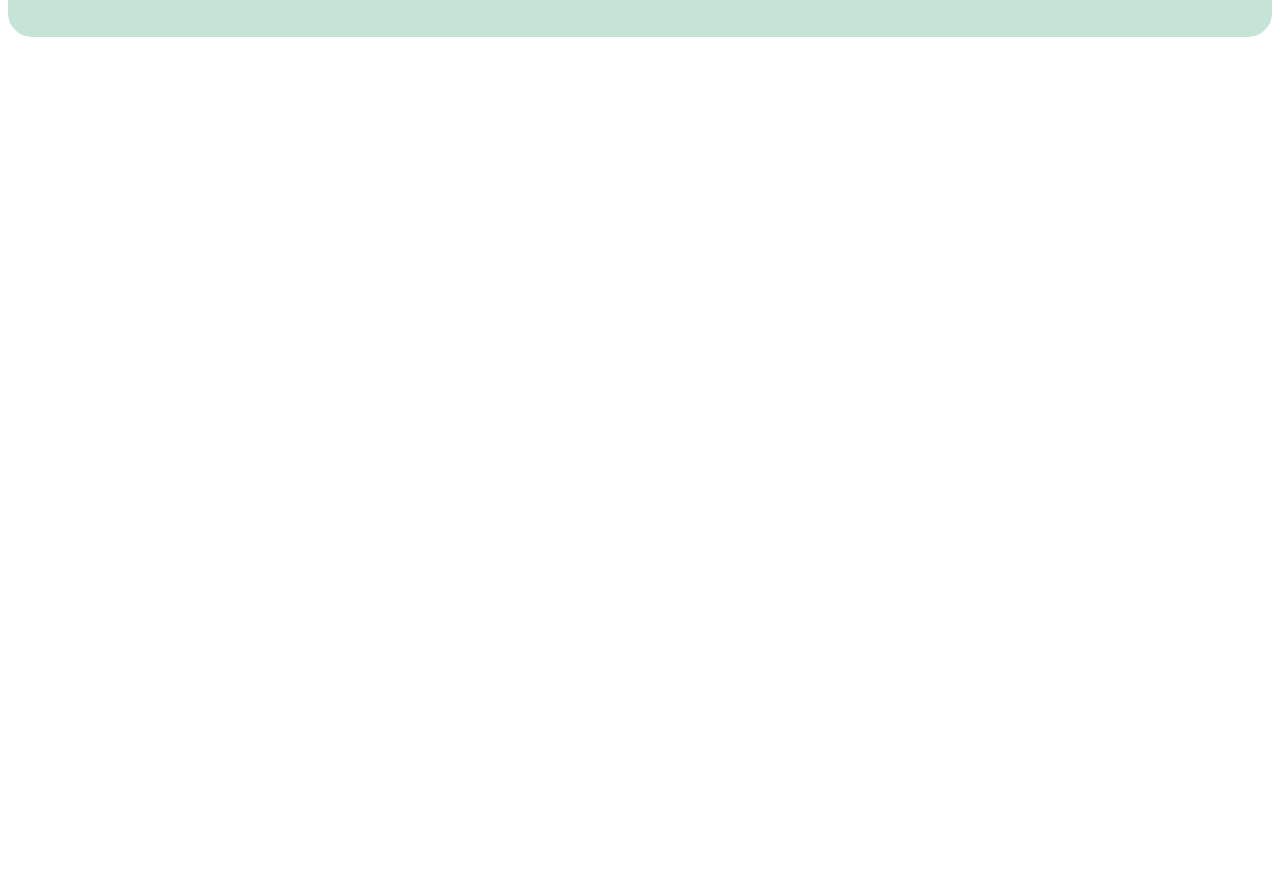
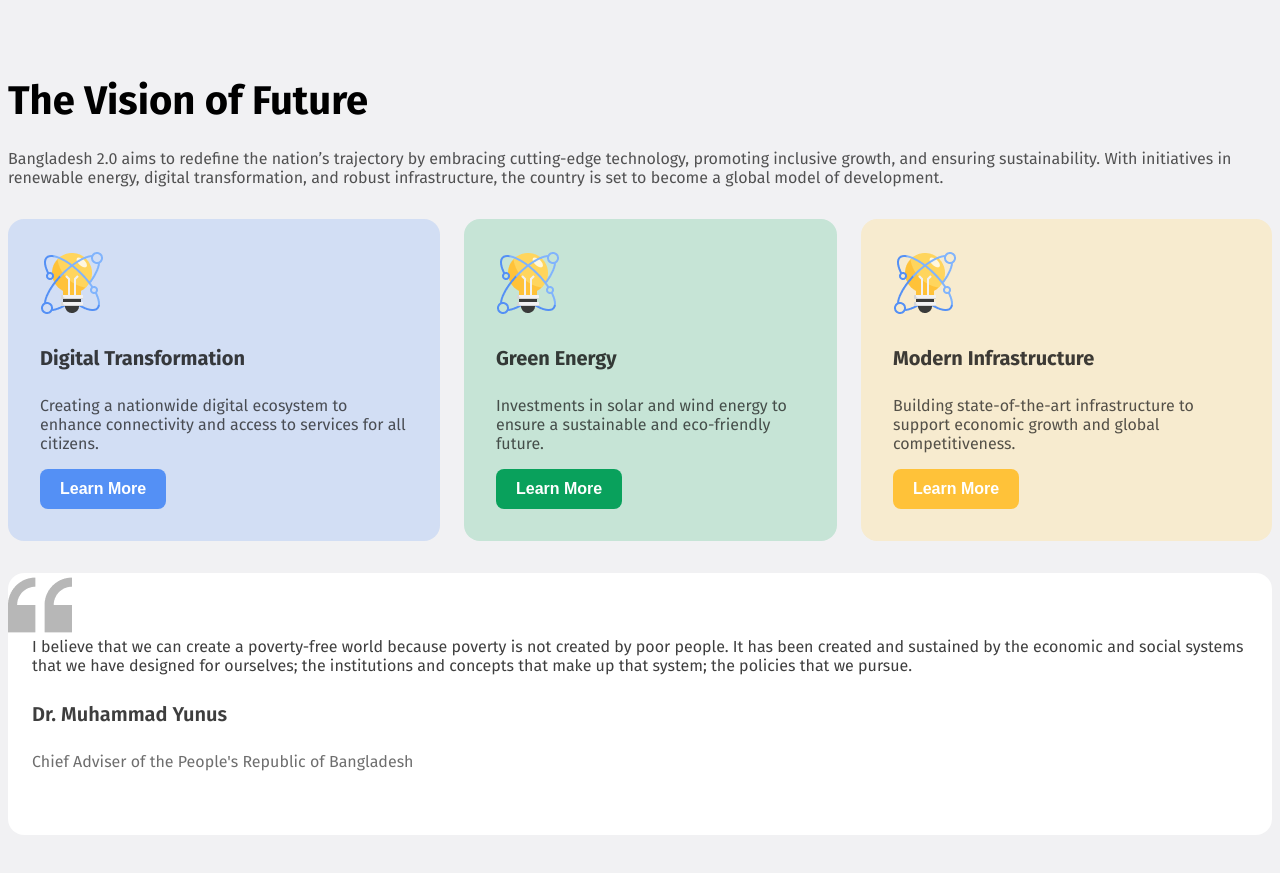
Before and after one commit to marufsid/assignment-one, a plain HTML site: page index.html in a window 1280 px wide. Shown: the part 571-1444 px from the top of the page. Before the commit the page ends 800 px from the top, so only its background shows below. Drawn offline with Linux system fonts and the light colour scheme.

Commit message:
added visions and quote

```diff
--- a/index.html
+++ b/index.html
@@ -9,17 +9,50 @@
 <link href="https://fonts.googleapis.com/css2?family=Fira+Sans:wght@400;500;600;700&display=swap" rel="stylesheet">
     <link rel="stylesheet" href="styles/style.css">
 </head>
-<body class="fira-sans-normal">
-    <main>
+<body >
+    <header>
         <div class="banner">
             <div class="banner-content">
-                <h3 style="opacity: 0.5;" class="banner-title">Bangladesh 2.0</h3>
+                <h3 class="banner-title">Bangladesh 2.0</h3>
                 <h1 class="banner-description">Idea , innovation ,
                     vision and challenges in New Bangladesh.</h1>
                     <button class="btn-primary">Explore New Bangladesh</button>
             </div>
             <img class="banner-profile-pic" src="assets/hero.png" alt="">
         </div>
+    </header>
+    <main>
+        <section>
+            <div>
+                <h3 class="future-title">The Vision of Future</h3>
+                <p class="future-description">Bangladesh 2.0 aims to redefine the nation’s trajectory by embracing cutting-edge technology, promoting inclusive growth, and ensuring sustainability. With initiatives in renewable energy, digital transformation, and robust infrastructure, the country is set to become a global model of development.</p>
+            </div>
+            <div class="future-container">
+                <div class="vision-one">
+                    <img class="card-icon" src="assets/card-icon.png" alt="">
+                    <h4 class="vision-title">Digital Transformation</h4>
+                    <p class="vision-description">Creating a nationwide digital ecosystem to enhance connectivity and access to services for all citizens.</p>
+                    <button class="btn-one button">Learn More</button>
+                </div>
+                <div class="vision-two">
+                    <img class="card-icon" src="assets/card-icon.png" alt="">
+                    <h4 class="vision-title">Green Energy</h4>
+                    <p class="vision-description">Investments in solar and wind energy to ensure a sustainable and eco-friendly future.</p>
+                    <button class="btn-two button">Learn More</button>
+                </div>
+                <div class="vision-three">
+                    <img class="card-icon" src="assets/card-icon.png" alt="">
+                    <h4 class="vision-title">Modern Infrastructure</h4>
+                    <p class="vision-description">Building state-of-the-art infrastructure to support economic growth and global competitiveness.</p>
+                    <button class="btn-three button">Learn More</button>
+                </div>
+            </div>
+            <div class="quote-container">
+                <p class="quote">I believe that we can create a poverty-free world because poverty is not created by poor people. It has been created and sustained by the economic and social systems that we have designed for ourselves; the institutions and concepts that make up that system; the policies that we pursue.</p>
+                <h4 class="author">Dr. Muhammad Yunus</h4>
+                <p class="president">Chief Adviser of the People's Republic of Bangladesh</p>
+            </div>
+        </section>
     </main>
 </body>
 </html>
--- a/styles/style.css
+++ b/styles/style.css
@@ -1,12 +1,13 @@
 body {
     font-family: 'Fira Sans', sans-serif;
+    background-color: #F1F1F3;
 }
 
 .banner {
     background-color: #C6E4D6;
     display: flex;
     justify-content: space-between;
-    padding: 100px 80px;
+    padding: 80px 100px;
     border-radius: 24px;
 }
 .banner-content {
@@ -14,6 +15,7 @@ body {
 }
 
 .banner-title {
+    color: rgba(14, 14, 14, 0.5);
     font-size: 24px;
 }
 
@@ -26,6 +28,113 @@ body {
     background-color: #006A50;
     color: #FFFFFF;
     font-size: 18px;
+    font-weight: 600;
+    border: none;
     padding: 17px 34px;
     border-radius: 8px;
 }
+
+main {
+    max-width: 1280px;
+    margin: 0 auto;
+}
+
+main section{
+    margin-top: 80px;
+    margin-bottom: 80px;
+}
+
+.future-title{
+    font-size: 40px;
+    font-weight: bold;
+    margin-bottom: 24px;
+}
+
+.future-description {
+    color: #0E0E0E;
+    opacity: 0.7;
+}
+
+.future-container {
+    display: flex;
+    gap: 24px;
+    margin: 32px 0 32px;
+}
+
+.vision-one {
+    background-color: rgba(84, 144, 245, 0.2);
+    padding: 32px 32px;
+    border-radius: 16px;
+}
+
+.vision-two {
+    background-color: #C6E4D6;
+    padding: 32px 32px;
+    border-radius: 16px;
+}
+
+.vision-three {
+    background-color: #F7EBCF;
+    padding: 32px 32px;
+    border-radius: 16px;
+}
+
+.card-icon {
+    width: 64px;
+    height: 64px;
+}
+
+.vision-title{
+    color: rgba(14, 14, 14, 0.8);
+    font-size: 20px;
+    font-weight: bold;
+}
+
+.vision-description {
+    color: rgba(14, 14, 14, 0.7);
+}
+
+.btn-one {
+    background-color: #5490F5;
+}
+
+.btn-two {
+    background-color: #09A15C;
+}
+
+.btn-three {
+    background-color: #FFC239;
+}
+
+.button {
+    color: #FFFFFF;
+    font-size: 16px;
+    font-weight: 600;
+    padding: 11px 20px;
+    border-radius: 8px;
+    border: none;
+}
+
+.quote-container {
+    background-image: url('../assets/quote-bg.png');
+    background-position: bottom;
+    background-color: #FFFFFF;
+    background-repeat: no-repeat;
+    background-position: top left;
+    border-radius: 16px;
+    padding: 48px 24px;
+}
+
+.quote {
+    color: rgba(14, 14, 14, 0.8);
+}
+
+.author {
+    color: rgba(14, 14, 14, 0.8);
+    font-size: 20px;
+    font-weight: 600;
+}
+
+.president {
+    color: rgba(14, 14, 14, 0.6);
+}
```
